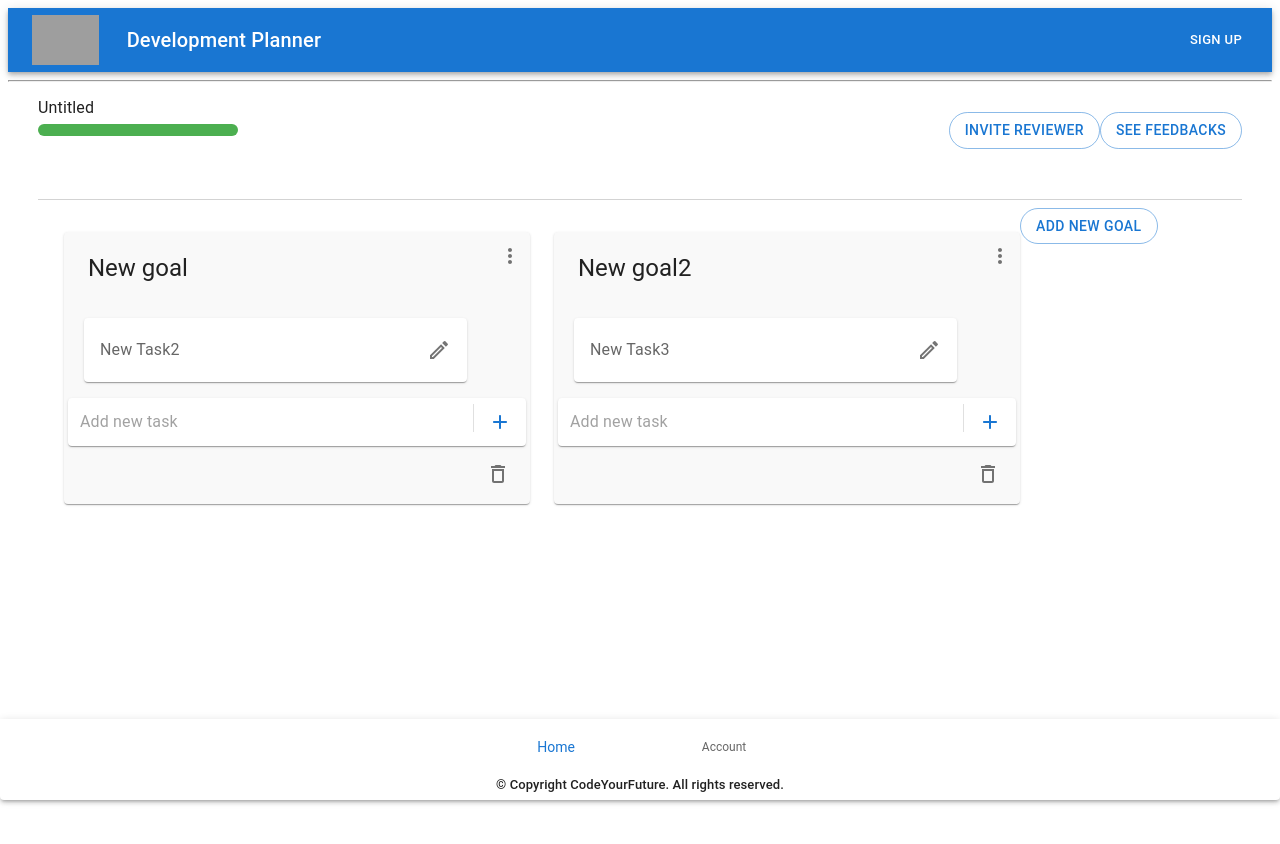
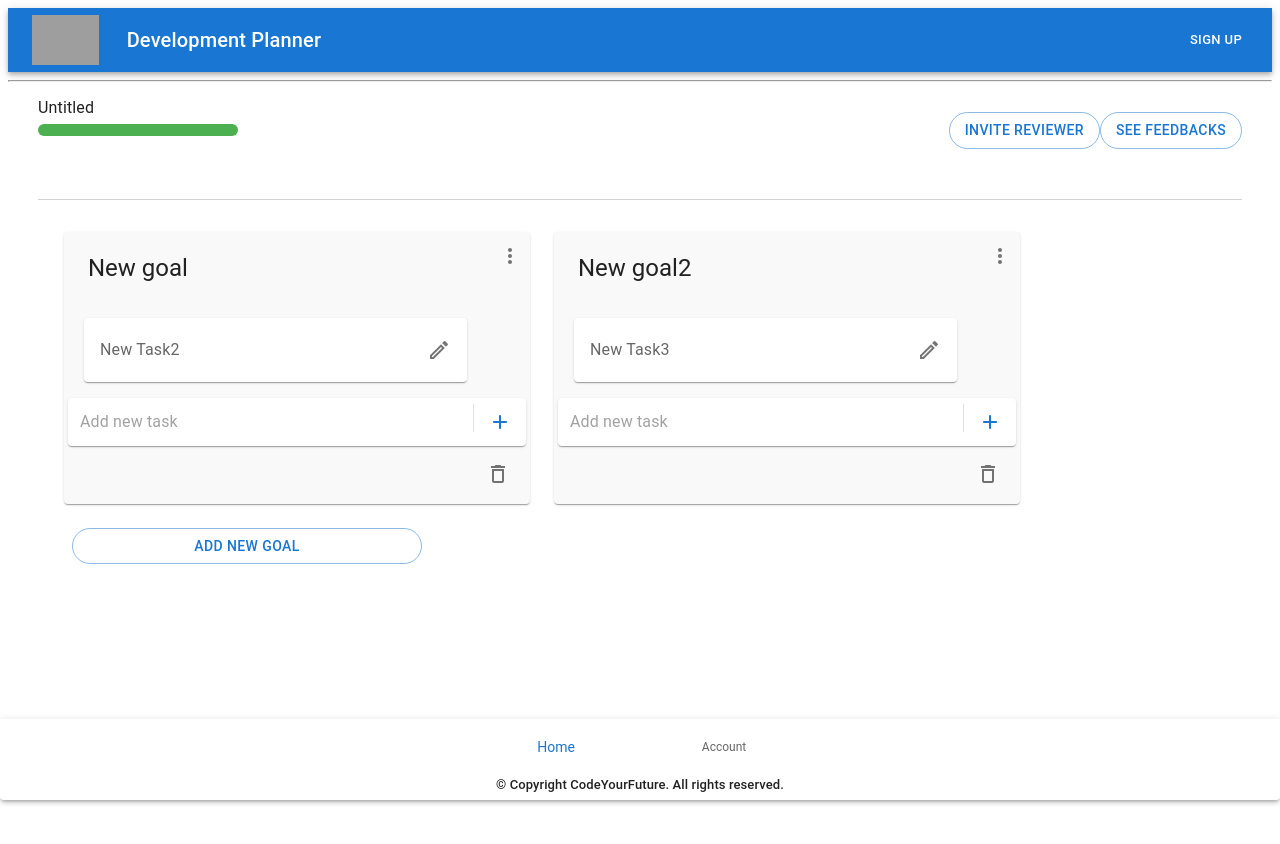
Before and after one commit to gulnihaln/development-planner-cyf-final-project, a React (Create React App) app in the folder client/: page /plan in a window 1280 px wide. Shown: the top 844 px of the page. Before the commit the page ends 808 px from the top, so only its background shows below. Built offline with nearby package versions, Linux system fonts and the light colour scheme; grey boxes are pictures that could not be loaded.

Commit message:
add some styles to add  goal button

```diff
--- a/client/src/components/AddGoalButton.js
+++ b/client/src/components/AddGoalButton.js
@@ -5,13 +5,17 @@ export default function AddGoalButton ({ newGoalHandle }) {
 	return (
 		<div>
 			<Button
-				className="new-goal-button"
+				// className="new-goal-button"
 				onClick={newGoalHandle}
 				variant="outlined"
 				sx={{
 					color: "primary.main",
 					bgColor: "#FFFFFF",
-					borderRadius: 10,
+					borderRadius: 5,
+					marginTop: 3,
+					width: 350,
+					marginLeft: 4,
+					alignSelf: "center",
 				}}
 			>
 				Add New Goal
```
